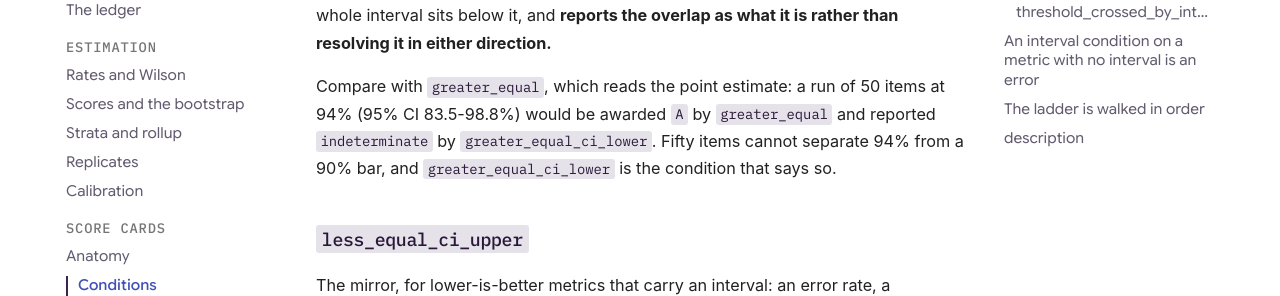
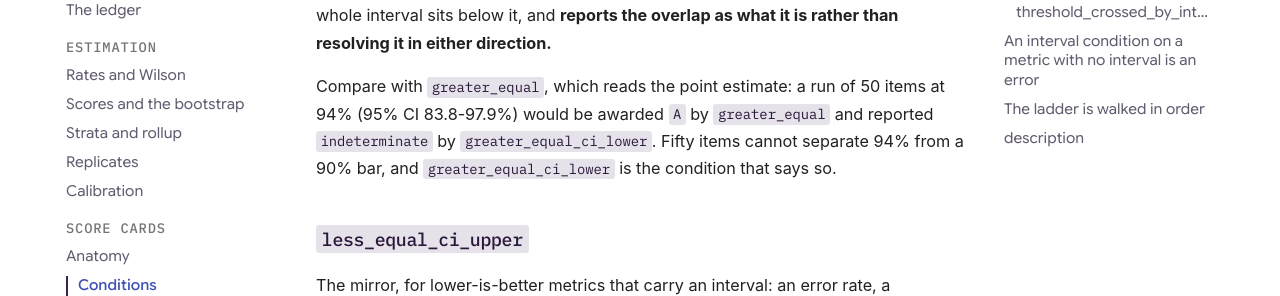
Before and after one commit to Quantile-Labs/touchstone, an MkDocs documentation site: the page built from docs/scorecards/conditions.md, in a window 1280 px wide and 900 px high, scrolled down 1373 px. Shown: the part 184-480 px from the top of the window. Built offline with MkDocs 1.6.1 and Material for MkDocs 9.7.7, drawn with Linux system fonts in a browser that asks for light colours; comment, search, counter and statistics services are not loaded.

```diff
--- a/docs/scorecards/conditions.md
+++ b/docs/scorecards/conditions.md
@@ -54,7 +54,7 @@ interval sits below it, and **reports the overlap as what it is rather than reso
 either direction.**
 
 Compare with `greater_equal`, which reads the point estimate: a run of 50 items at 94%
-(95% CI 83.5-98.8%) would be awarded `A` by `greater_equal` and reported `indeterminate` by
+(95% CI 83.8-97.9%) would be awarded `A` by `greater_equal` and reported `indeterminate` by
 `greater_equal_ci_lower`. Fifty items cannot separate 94% from a 90% bar, and
 `greater_equal_ci_lower` is the condition that says so.
 
```
Also changed, not shown: README.md (+3 -3 lines), docs/index.md (+3 -3 lines), docs/scorecards/indeterminate.md (+1 -1 lines).
